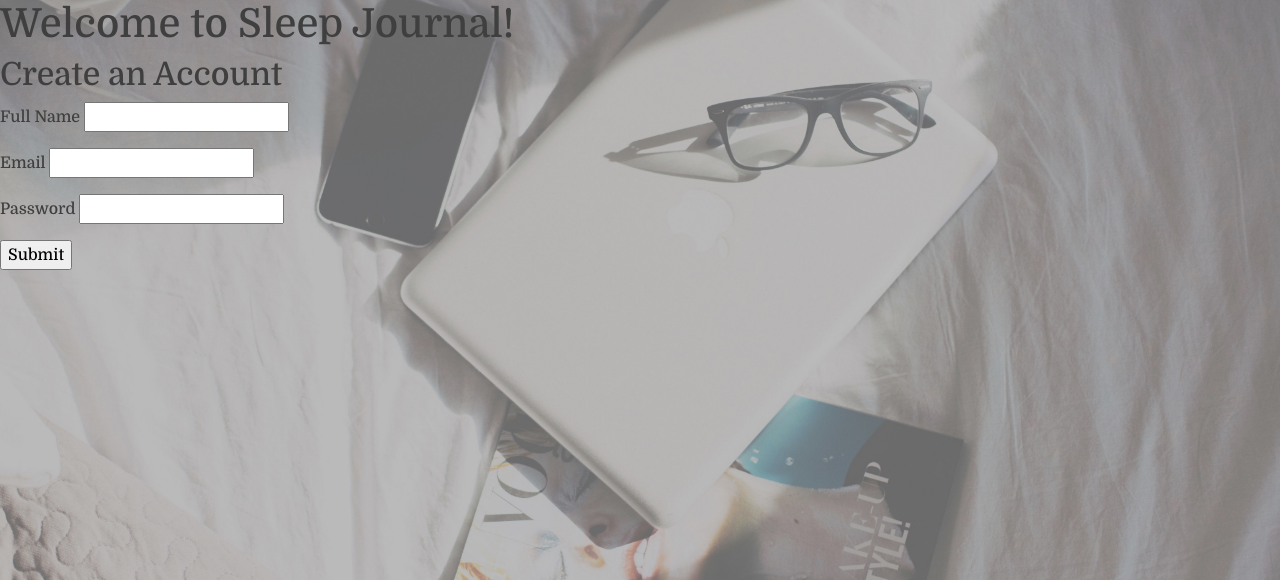
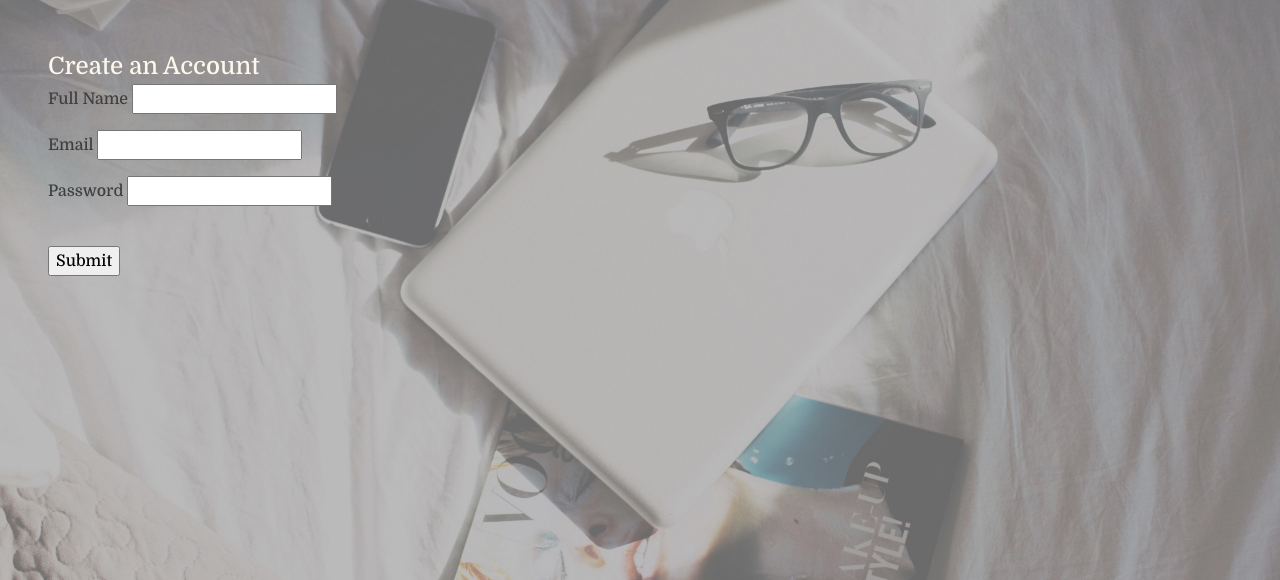
Before and after one commit to alice-yt/hackbright-project, a Flask app: page /create_account in a window 1280 px wide. Shown: the part 56-636 px from the top of the page. Run offline with Flask 2, Linux system fonts and the light colour scheme; some libraries are stand-ins or nearby versions.

Commit message:
styled the create account page

```diff
--- a/static/css/style.css
+++ b/static/css/style.css
@@ -85,7 +85,7 @@ footer {
 }
 
 
-/* Form page */
+/* User entries */
 #historical-entries {
 	font-size: large;
 	text-align: center;
@@ -98,3 +98,15 @@ footer {
 	padding: 3rem;
 	color: #fcf8ec
 }
+
+
+/* Create account */
+#create-account {
+	color: #fcf8ec;
+	font-size: x-large;
+}
+
+#create-account-details {
+	color: #3f3f3f;
+	padding: 3rem;
+}
--- a/templates/create_account.html
+++ b/templates/create_account.html
@@ -2,10 +2,10 @@
 {% block title %}Sleep Journal · Create An Account{% endblock %}
 
 {% block body %}
-  <h1>Welcome to Sleep Journal!</h1>
 
-  <h2>Create an Account</h2>
-  <form action="/create_account" method="POST" name="create_acct">
+  <form action="/create_account" method="POST" name="create_acct" id=create-account-details>
+    <span id=create-account>Create an Account</span>
+      <br>
       <p>
         Full Name <input type="text" name="full-name" required=True>
       </p>
@@ -17,7 +17,7 @@
       <p>
         Password <input type="password" name="create-password" required=True>
       </p>
-
+      <br>
       <p>
         <input type="submit">
       </p>
```
